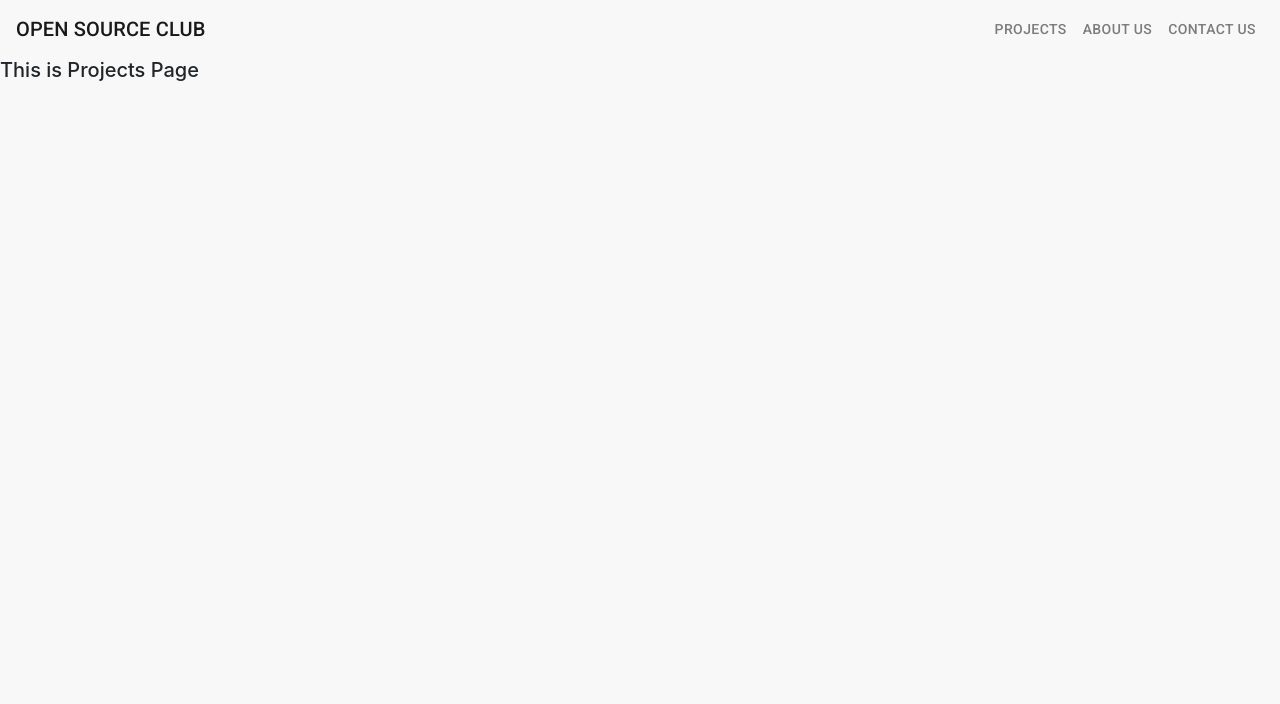
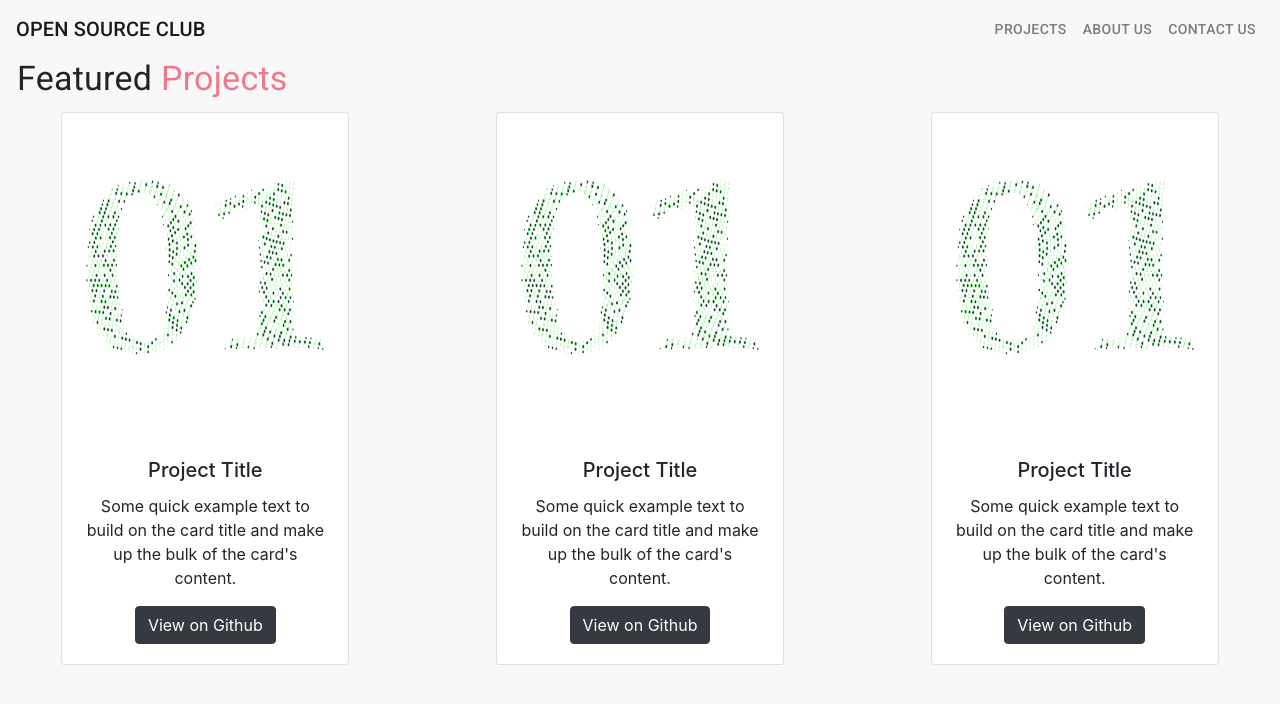
Before and after one commit to The-Open-Source-Club/open-source, a React (Create React App) app: page /projects in a window 1280 px wide. Shown: the top 704 px of the page. Built offline with nearby package versions, Linux system fonts and the light colour scheme.

Commit message:
Compleated Projects page, made some changes in homepage

```diff
--- a/src/pages/homepage/homepage.component.jsx
+++ b/src/pages/homepage/homepage.component.jsx
@@ -5,7 +5,7 @@ import { createMuiTheme, MuiThemeProvider } from '@material-ui/core/styles';
 import { makeStyles } from '@material-ui/core/styles';
 import Divider from '@material-ui/core/Divider';
 import Avatar from '@material-ui/core/Avatar';
-import Box from '@material-ui/core/Box';
+
 
 import './homepage.style.css';
 
@@ -37,19 +37,12 @@ const HomePage = () => {
                 <Typography variant='h3' color='primary'>OPEN SOURCE CLUB</Typography>
                 </MuiThemeProvider>
               <Divider />
-              <Box
-                boxShadow={0}
-                bgcolor="#F8F8F8"
-                borderRadius={8}
-                padding={1}
-              >
                 <div className={classes.root}>
                     <a href='https://www.facebook.com/'> <Avatar alt="Facebook" src={require('../../assets/facebook.svg')}/> </a>
                     <a href="https://www.twitter.com/"><Avatar alt="Twitter" src={require('../../assets/twitter.svg')} /> </a>
                     <a href="https://www.instagram.com/"><Avatar alt="Instagram" src={require('../../assets/instagram.svg')} /> </a>
                     <a href="https://www.github.com/"><Avatar alt="Github" src={require('../../assets/github.svg')} /> </a>
                 </div>
-                </Box>
             </div>
             <Sky
             images={{
@@ -61,8 +54,9 @@ const HomePage = () => {
             }}
             how={30} /* Pass the number of images Sky will render chosing randomly */
             time={40} /* time of animation */
-            size={'50px'} /* size of the rendered images */
+            size={'40px'} /* size of the rendered images */
             background={'palettedvioletred'} /* color of background */
+
             />
       </div>
     )
--- a/src/pages/projects/projects.component.jsx
+++ b/src/pages/projects/projects.component.jsx
@@ -1,8 +1,58 @@
 import React from 'react';
+import Typography from '@material-ui/core/Typography';
+import Grid from '@material-ui/core/Grid';
+import Card from 'react-bootstrap/Card';
+import Button from 'react-bootstrap/Button';
 
 const Projects = () => {
     return (
-        <h5>This is Projects Page</h5>
+        <div>
+            <Typography variant='h4' align='left' gutterBottom style={{marginLeft:'17px'}}>Featured <span style={{color:'#EF798A'}}>Projects</span></Typography>
+            <Grid container spacing={3} justify='center'>
+                <Grid item xs={12} sm={12} md={6} lg={4} align='center'>
+                <Card style={{ width: '18rem' }}>
+                    <Card.Img variant="top" src={require('../../assets/project.png')} />
+                    <Card.Body>
+                        <Card.Title>Project Title</Card.Title>
+                        <Card.Text>
+                        Some quick example text to build on the card title and make up the bulk of
+                        the card's content.
+                        </Card.Text>
+                        <Button variant="dark">View on Github</Button>
+                    </Card.Body>
+                    </Card>
+                </Grid>
+
+                <Grid item xs={12} sm={12} md={6} lg={4} align='center'>
+                <Card style={{ width: '18rem' }}>
+                    <Card.Img variant="top" src={require('../../assets/project.png')} />
+                    <Card.Body>
+                        <Card.Title>Project Title</Card.Title>
+                        <Card.Text>
+                        Some quick example text to build on the card title and make up the bulk of
+                        the card's content.
+                        </Card.Text>
+                        <Button variant="dark">View on Github</Button>
+                    </Card.Body>
+                    </Card>
+                </Grid>
+
+                <Grid item xs={12} sm={12} md={6} lg={4} align='center'>
+                <Card style={{ width: '18rem' }}>
+                    <Card.Img variant="top" src={require('../../assets/project.png')} />
+                    <Card.Body>
+                        <Card.Title>Project Title</Card.Title>
+                        <Card.Text>
+                        Some quick example text to build on the card title and make up the bulk of
+                        the card's content.
+                        </Card.Text>
+                        <Button variant="dark">View on Github</Button>
+                    </Card.Body>
+                    </Card>
+                </Grid>
+
+            </Grid>
+        </div>
     )
 }
 
```
Also changed, not shown: src/assets/project.png (added).
